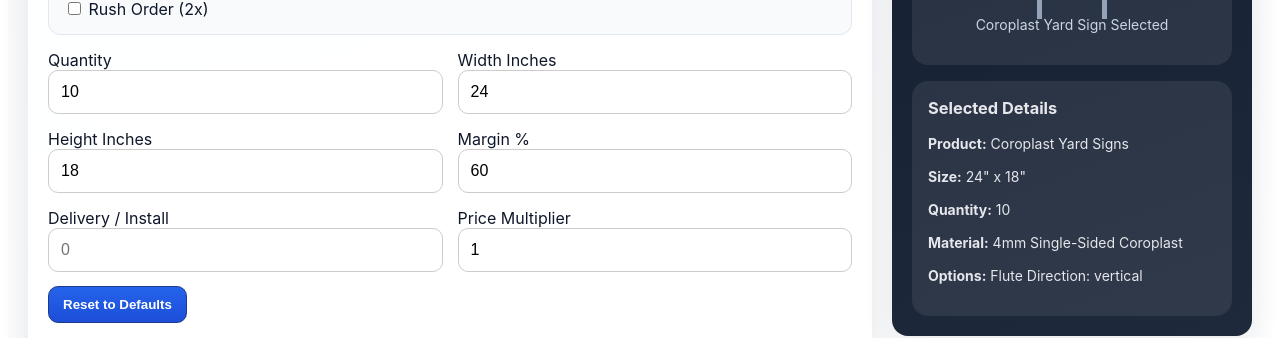
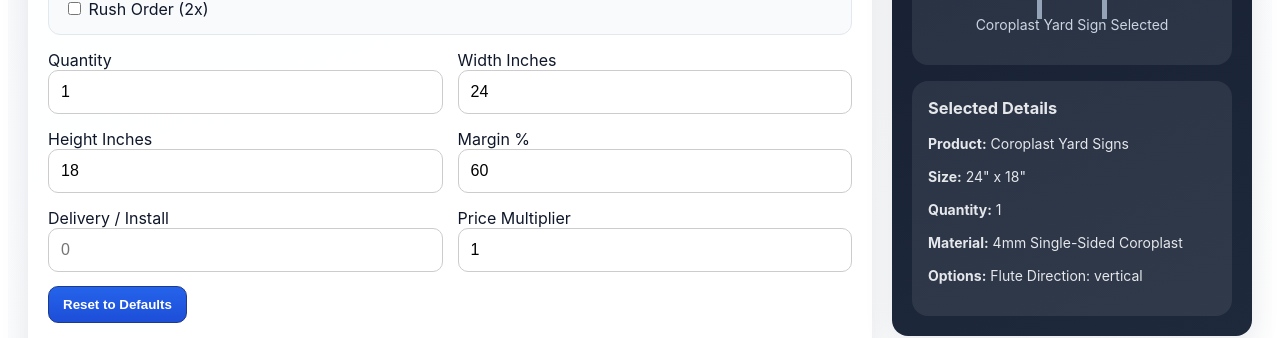
Before and after one commit to huegpx2008/hue-sign-pricing-app, a Next.js app: page / in a window 1280 px wide. Shown: the part 895-1233 px from the top of the page. Built offline with nearby package versions, Linux system fonts and the light colour scheme.

Commit message:
Sync preset selector with product and default quantity to 1

```diff
--- a/app/page.js
+++ b/app/page.js
@@ -223,7 +223,7 @@ export default function Page() {
   const [product, setProduct] = useState("coro");
   const [width, setWidth] = useState(24);
   const [height, setHeight] = useState(18);
-  const [qty, setQty] = useState(10);
+  const [qty, setQty] = useState(1);
   const [margin, setMargin] = useState(60);
   const [multiplier, setMultiplier] = useState(1);
 
@@ -282,8 +282,12 @@ export default function Page() {
     if (typeof window !== "undefined") localStorage.setItem("hue-theme", theme);
   }, [theme]);
 
+  useEffect(() => {
+    setPresetProduct(product);
+  }, [product]);
+
   function resetAll() {
-    setProduct("coro"); setWidth(24); setHeight(18); setQty(10); setMargin(60); setMultiplier(1);
+    setProduct("coro"); setWidth(24); setHeight(18); setQty(1); setMargin(60); setMultiplier(1);
     setUseDesignFee(false); setUseSetupFee(false); setDesignFee(""); setSetupFee(""); setDelivery("");
     setCoroDouble(false); setCoroFlute("vertical"); setStakes(false); setHeavyStakes(false); setGrommets(false); setGloss(false); setCoroContour(false); setCoroRush(false);
     setBannerType("13-single"); setPolePocket(false); setRope(false); setWindSlits(false); setBannerRush(false);
```
